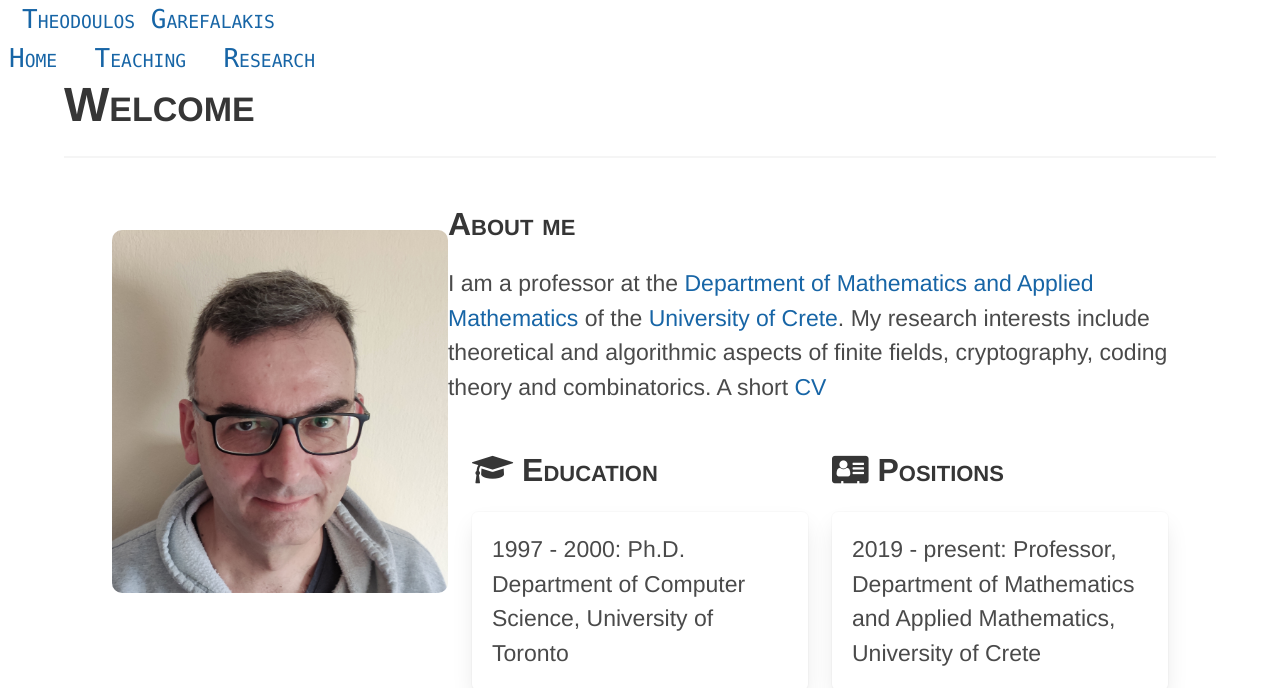
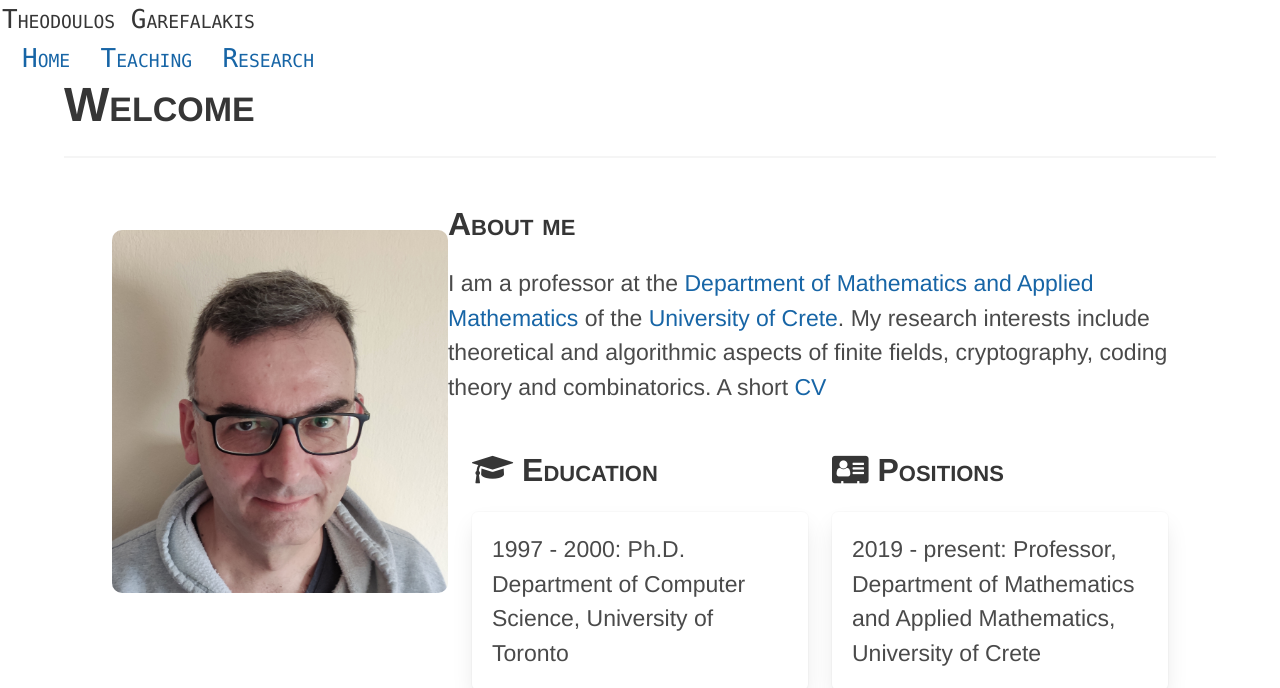
Before and after one commit to tgaref/tgaref.github.io, a plain HTML site: page __site/index.html in a window 1280 px wide. Shown: the top 688 px of the page. Drawn offline with nearby package versions, Linux system fonts and the light colour scheme; files that its build step writes are made by us from their sources; files whose address does not match are found by name.

Commit message:
consmetic changes...

```diff
--- a/_css/default.css
+++ b/_css/default.css
@@ -34,8 +34,8 @@ nav .nav-right .nav-item {
     padding-right:2px;
     padding-left:2px;
     padding-bottom:5px;
-    margin-left:7px;
-    margin-right:20px;
+    margin-left:20px;
+    margin-right:0px;
     transition: color 0.3s ease; }
 
 nav .nav-left .nav-item {
@@ -49,8 +49,8 @@ nav .nav-left .nav-item {
     padding-right:2px;
     padding-left:2px;
     padding-bottom:5px;
-    margin-left:20px;
-    margin-right:7px;
+    margin-left:0px;
+    margin-right:0px;
     transition: color 0.3s ease;
 }
 
```
Also changed, not shown: _layout/foot.html (+9 -0 lines), _layout/header.html (+2 -3 lines), _layout/page_foot.html (deleted, +0 -7 lines), content/teaching/index.md (+0 -1 lines).
